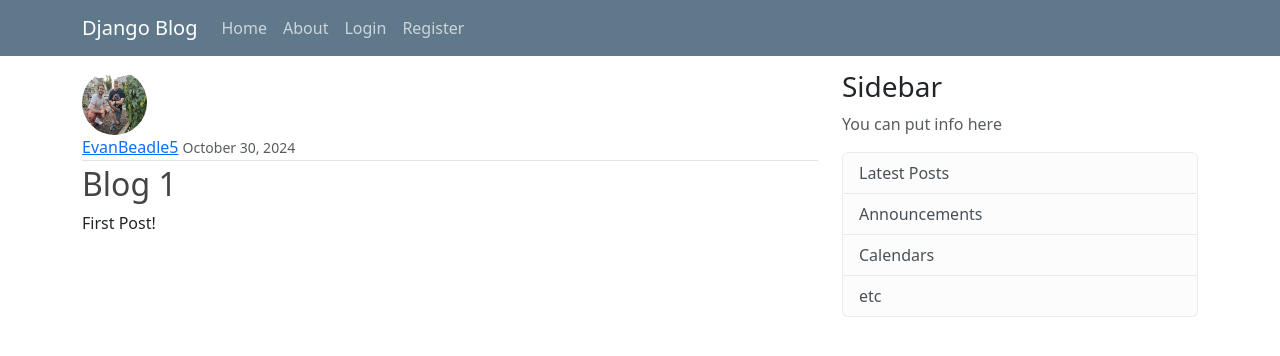
After one commit to EvanBeadle5/Blog-App, a Django app: page /post/1/ in a window 1280 px wide. The commit adds this page. Shown: the top 356 px of the page. Run offline with Django 4.2, Linux system fonts and the light colour scheme; data comes from the database, SQL or seed files in the repository; both versions use the stored data as it was after the commit.

Commit message:
Added functionality for creating, updating, and deleting posts

```diff
--- a/blog/models.py
+++ b/blog/models.py
@@ -1,6 +1,7 @@
 from django.db import models
 from django.utils import timezone
 from django.contrib.auth.models import User
+from django.urls import reverse
 
 #Post class - data structure for creating a blog post
 class Post(models.Model):
@@ -11,3 +12,7 @@ class Post(models.Model):
 
     def __str__(self):
         return self.title
+
+    #override get absolute url method for postCreation form
+    def get_absolute_url(self):
+        return reverse("individual-post", kwargs={"pk": self.pk})
--- a/blog/templates/blog/base.html
+++ b/blog/templates/blog/base.html
@@ -34,7 +34,8 @@
                     <!-- Navbar right side -->
                      <div class="navbar-nav">
                         {% if user.is_authenticated %}
-                        <a class="nav-item nav-link" href="{% url 'profile' %}">Profile</a>
+                            <a class="nav-item nav-link" href="{% url 'create-post' %}">New Post</a>
+                            <a class="nav-item nav-link" href="{% url 'profile' %}">Profile</a>
                             <a class="nav-item nav-link" href="{% url 'logout' %}">Logout</a>
                         {% else %}
                             <a class="nav-item nav-link" href="{% url 'login' %}">Login</a>
--- a/blog/templates/blog/home.html
+++ b/blog/templates/blog/home.html
@@ -8,7 +8,7 @@
                     <a class="mr-2" href="#">{{ post.author }}</a>
                     <small class="text-muted">{{ post.date_posted|date:"F d, Y" }}</small>
                 </div>
-                <h2><a class="article-title" href="#">{{ post.title }}</a></h2>
+                <h2><a class="article-title" href="{% url 'individual-post' post.id %}">{{ post.title }}</a></h2>
                 <p class="article-content">{{ post.content }}</p>
             </div>
         </article>
--- /dev/null
+++ b/blog/templates/blog/post_detail.html
@@ -0,0 +1,18 @@
+{% extends "blog/base.html" %}
+{% block content %}
+    <article class="media content-section">
+        <img class="rounded-circle article-img" title='profile' src="{{ object.author.profile.profile_pic.url }}">
+        <div class="media-body">
+            <div class="article-metadata">
+                <a class="mr-2" href="#">{{ object.author }}</a>
+                <small class="text-muted">{{ object.date_posted|date:"F d, Y" }}</small>
+                {% if object.author == user %}
+                <a class="btn btn-secondary btn-sm mt-1 mb-1" href="{% url 'update-post' object.id %}">Update</a>
+                <a class="btn btn-danger btn-sm mt-1 mb-1" href="{% url 'delete-post' object.id %}">Delete</a>
+                {% endif %}
+            </div>
+            <h2 class="article-title">{{ object.title }}</h2>
+            <p class="article-content">{{ object.content }}</p>
+        </div>
+    </article>
+{% endblock content %}
--- a/blog/urls.py
+++ b/blog/urls.py
@@ -1,7 +1,20 @@
 from django.urls import path
 from . import views
+from .views import (
+    ListBlogPost, IndividualPost,
+    CreatePost, DeletePost,
+    UpdatePost
+    )
+
+'''
+    pk - primary key
+'''
 
 urlpatterns = [
-    path('', views.homePage, name='blog-home'),
+    path('', ListBlogPost.as_view(), name='blog-home'),
     path('about/', views.about, name='blog-about'),
+    path('post/<int:pk>/', IndividualPost.as_view(), name='individual-post'),
+    path('post/new/', CreatePost.as_view(), name='create-post'),
+    path('post/<int:pk>/delete/', DeletePost.as_view(), name='delete-post'),
+    path('post/<int:pk>/update', UpdatePost.as_view(), name='update-post'),
 ]
--- a/blog/views.py
+++ b/blog/views.py
@@ -1,5 +1,11 @@
 from django.shortcuts import render
 from .models import Post
+from django.contrib.auth.mixins import LoginRequiredMixin, UserPassesTestMixin
+from django.views.generic import (
+    ListView, DetailView,
+    DeleteView, CreateView,
+    UpdateView
+    )
 
 def homePage(request):
 
@@ -10,5 +16,57 @@ def homePage(request):
     }
     return render(request, 'blog/home.html', context)
 
+class ListBlogPost(ListView):
+    '''
+        setting template to display blogpost
+        naming convention: <app>/<model>_<viewtype>.html
+        context_object_name == ListView.object
+        ['-date_posted'] orders objects in an ascending view
+    '''
+    model = Post
+    template_name='blog/home.html'
+    context_object_name = 'posts'
+    ordering = ['-date_posted']
+
+class IndividualPost(DetailView):
+    model = Post
+
+class CreatePost(LoginRequiredMixin, CreateView):
+    model = Post
+    fields = ['title', 'content']
+
+    #overrides form_valid method
+    #sets self.user as the posts author for the post_form before submitting
+    #then returns the parent form_valid method with the updated info
+    def form_valid(self, form):
+        form.instance.author = self.request.user
+        return super().form_valid(form)
+
+class UpdatePost(UserPassesTestMixin, LoginRequiredMixin, UpdateView):
+    model = Post
+    fields = ['title', 'content']
+
+    def form_valid(self, form):
+        form.instance.author = self.request.user
+        return super().form_valid(form)
+
+    def test_func(self):
+        post = self.get_object()
+        if self.request.user == post.author:
+            return True
+        else:
+            return False
+
+class DeletePost(UserPassesTestMixin, LoginRequiredMixin, DeleteView):
+    model = Post
+    success_url = '/'
+
+    def test_func(self):
+        post = self.get_object()
+        if self.request.user == post.author:
+            return True
+        else:
+            return False
+
 def about(request):
     return render(request, 'blog/about.html', {'title': 'About'})
```
Also changed, not shown: blog/templates/blog/post_confirm_delete.html (added, +16 -0 lines), blog/templates/blog/post_form.html (added, +18 -0 lines), db.sqlite3.
